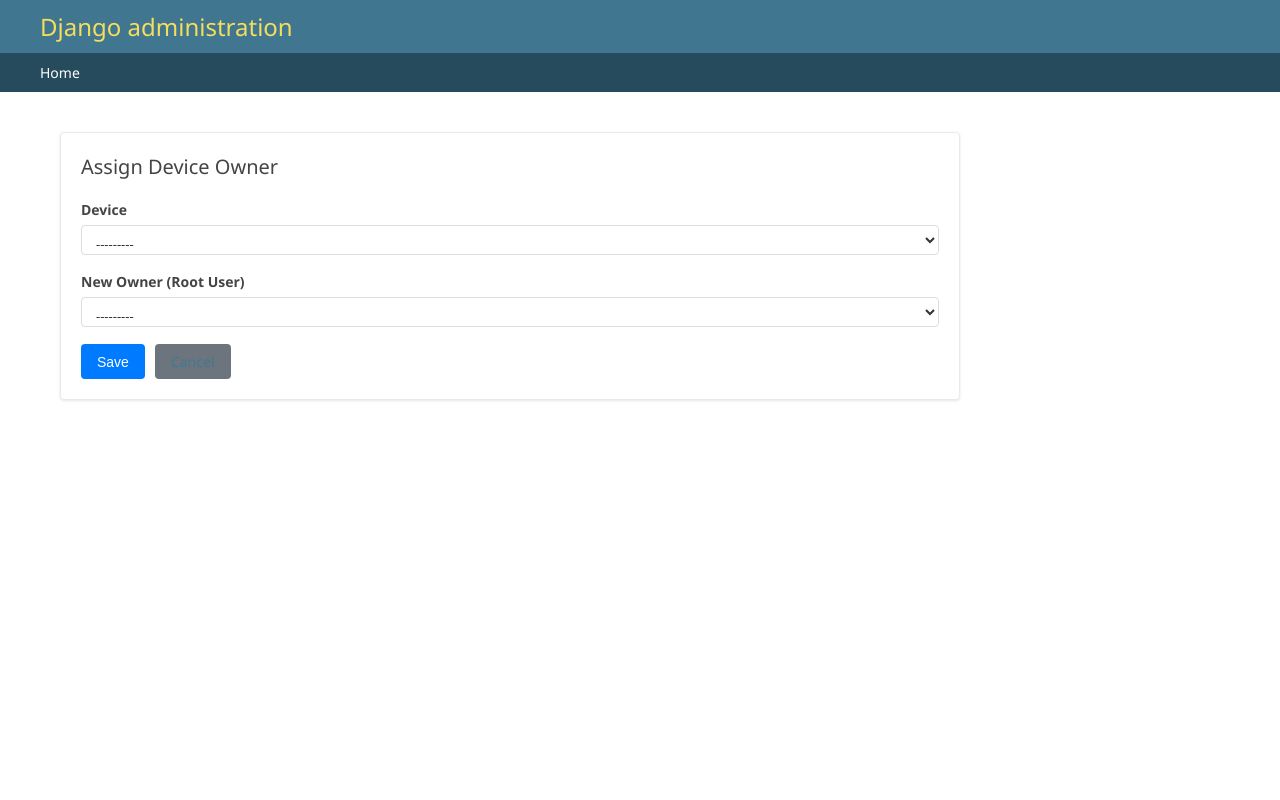
After one commit to IrajAzarvand/GpsStore, a Django app: page /admin_panel/devices/assign-owner/ in a window 1280 px wide. The commit adds this page. Run offline with Django 5.2, Linux system fonts and the light colour scheme; the visitor is signed in with stand-in values (Sample User, id 1); data comes from the database, SQL or seed files in the repository; data that the repository does not hold is empty.

Commit message:
working on assignment device to user

```diff
--- a/apps/admin_panel/urls.py
+++ b/apps/admin_panel/urls.py
@@ -3,4 +3,5 @@ from . import views
 
 urlpatterns = [
     path('backups/', views.BackupRestoreView.as_view(), name='backup_restore'),
+    path('devices/assign-owner/', views.AssignDeviceOwnerView.as_view(), name='admin_assign_device_owner'),
 ]
--- a/apps/admin_panel/views.py
+++ b/apps/admin_panel/views.py
@@ -1,9 +1,11 @@
 from django.shortcuts import render, redirect
 from django.contrib import messages
 from django.contrib.auth.decorators import user_passes_test
+from django.contrib.auth import get_user_model
 from django.utils.decorators import method_decorator
 from django.views import View
 from django.conf import settings
+from django import forms
 from django.http import HttpResponse, HttpResponseForbidden
 from pathlib import Path
 import os
@@ -11,6 +13,8 @@ import datetime
 from backup import DatabaseBackup
 from restore import DatabaseRestore
 import logging
+
+from apps.gps_devices.models import Device
 
 logger = logging.getLogger(__name__)
 
@@ -114,3 +118,36 @@ class BackupRestoreView(View):
                 return f"{size:.1f} {unit}"
             size /= 1024
         return f"{size:.1f} TB"
+
+
+@method_decorator(user_passes_test(superuser_required), name='dispatch')
+class AssignDeviceOwnerView(View):
+    template_name = 'admin_panel/assign_device_owner.html'
+
+    class Form(forms.Form):
+        device = forms.ModelChoiceField(queryset=Device.objects.all(), required=True)
+        owner = forms.ModelChoiceField(queryset=None, required=True)
+
+        def __init__(self, *args, **kwargs):
+            super().__init__(*args, **kwargs)
+            User = get_user_model()
+            self.fields['owner'].queryset = User.objects.filter(
+                is_subuser_of__isnull=True,
+                is_active=True,
+            ).exclude(is_superuser=True)
+
+    def get(self, request):
+        form = self.Form()
+        return render(request, self.template_name, {'form': form})
+
+    def post(self, request):
+        form = self.Form(request.POST)
+        if not form.is_valid():
+            return render(request, self.template_name, {'form': form})
+
+        device = form.cleaned_data['device']
+        owner = form.cleaned_data['owner']
+
+        Device.objects.filter(id=device.id).update(owner=owner, assigned_subuser=None)
+        messages.success(request, 'مالک دستگاه با موفقیت تغییر کرد.')
+        return redirect('admin:index')
--- a/apps/gps_devices/management/commands/gps_receiver.py
+++ b/apps/gps_devices/management/commands/gps_receiver.py
@@ -996,8 +996,8 @@ class GPSReceiver:
                     device = Device.objects.create(
                         imei=device_id,
                         name=f'{device_id}',
-                        owner=None,
-                        model=default_model,  # حالا مدل صحیح استفاده می‌شود
+                        owner=admin_user,
+                        model=default_model,
                         status='active'
                     )
                     logger.info(f'Automatically created device {device.imei} with model {default_model.model_name} and assigned to admin')
--- /dev/null
+++ b/templates/admin_panel/assign_device_owner.html
@@ -0,0 +1,53 @@
+{% extends 'admin/base_site.html' %}
+{% load i18n static %}
+
+{% block extrastyle %}
+{{ block.super }}
+<style>
+    .container { padding: 20px; max-width: 900px; }
+    .card { background: #fff; border: 1px solid #eaeaea; border-radius: 4px; padding: 20px; box-shadow: 0 1px 3px rgba(0,0,0,0.1); }
+    .card h1 { margin-top: 0; color: #444; }
+    .form-row { margin-bottom: 15px; }
+    label { display: block; margin-bottom: 6px; font-weight: 600; color: #444; }
+    select { width: 100%; padding: 8px 10px; border: 1px solid #ddd; border-radius: 4px; }
+    .actions { display: flex; gap: 10px; margin-top: 15px; }
+    .btn { display: inline-block; padding: 8px 16px; border-radius: 4px; text-decoration: none; cursor: pointer; border: none; font-size: 14px; }
+    .btn-primary { background: #007bff; color: white; }
+    .btn-secondary { background: #6c757d; color: white; }
+</style>
+{% endblock %}
+
+{% block content %}
+<div class="container">
+    <div class="card">
+        <h1>{% trans "Assign Device Owner" %}</h1>
+
+        <form method="post">
+            {% csrf_token %}
+
+            <div class="form-row">
+                <label for="{{ form.device.id_for_label }}">{% trans "Device" %}</label>
+                {{ form.device }}
+                {% if form.device.errors %}
+                    <div class="errors">{{ form.device.errors }}</div>
+                {% endif %}
+            </div>
+
+            <div class="form-row">
+                <label for="{{ form.owner.id_for_label }}">{% trans "New Owner (Root User)" %}</label>
+                {{ form.owner }}
+                {% if form.owner.errors %}
+                    <div class="errors">{{ form.owner.errors }}</div>
+                {% endif %}
+            </div>
+
+            <div class="actions">
+                <button type="submit" class="btn btn-primary" onclick="return confirm('{% trans "This will change device owner and clear subuser assignment. Continue?" %}')">
+                    {% trans "Save" %}
+                </button>
+                <a class="btn btn-secondary" href="{% url 'admin:index' %}">{% trans "Cancel" %}</a>
+            </div>
+        </form>
+    </div>
+</div>
+{% endblock %}
--- a/templates/admin_panel/index.html
+++ b/templates/admin_panel/index.html
@@ -11,6 +11,12 @@
                 <span style="font-weight: bold;">{% trans "Database Backups & Restore" %}</span>
             </a>
         </li>
+        <li style="list-style: none; margin-bottom: 5px;">
+            <a href="{% url 'admin_assign_device_owner' %}" style="display: flex; align-items: center; text-decoration: none; color: #444;">
+                <span style="font-size: 18px; margin-right: 10px; color: #79aec8;">🛰️</span>
+                <span style="font-weight: bold;">{% trans "Assign Device Owner" %}</span>
+            </a>
+        </li>
     </ul>
 </div>
 
```
Also changed, not shown: apps/gps_devices/views.py (+39 -0 lines).
